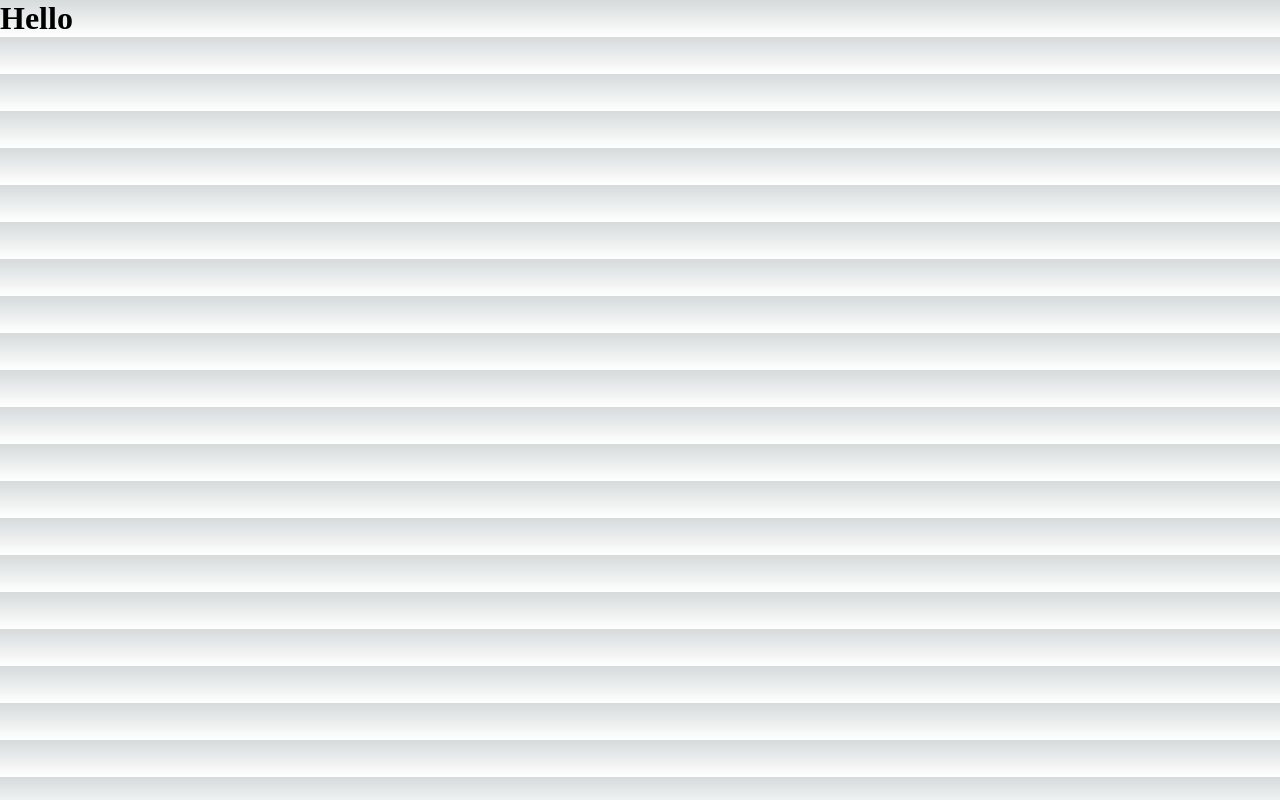
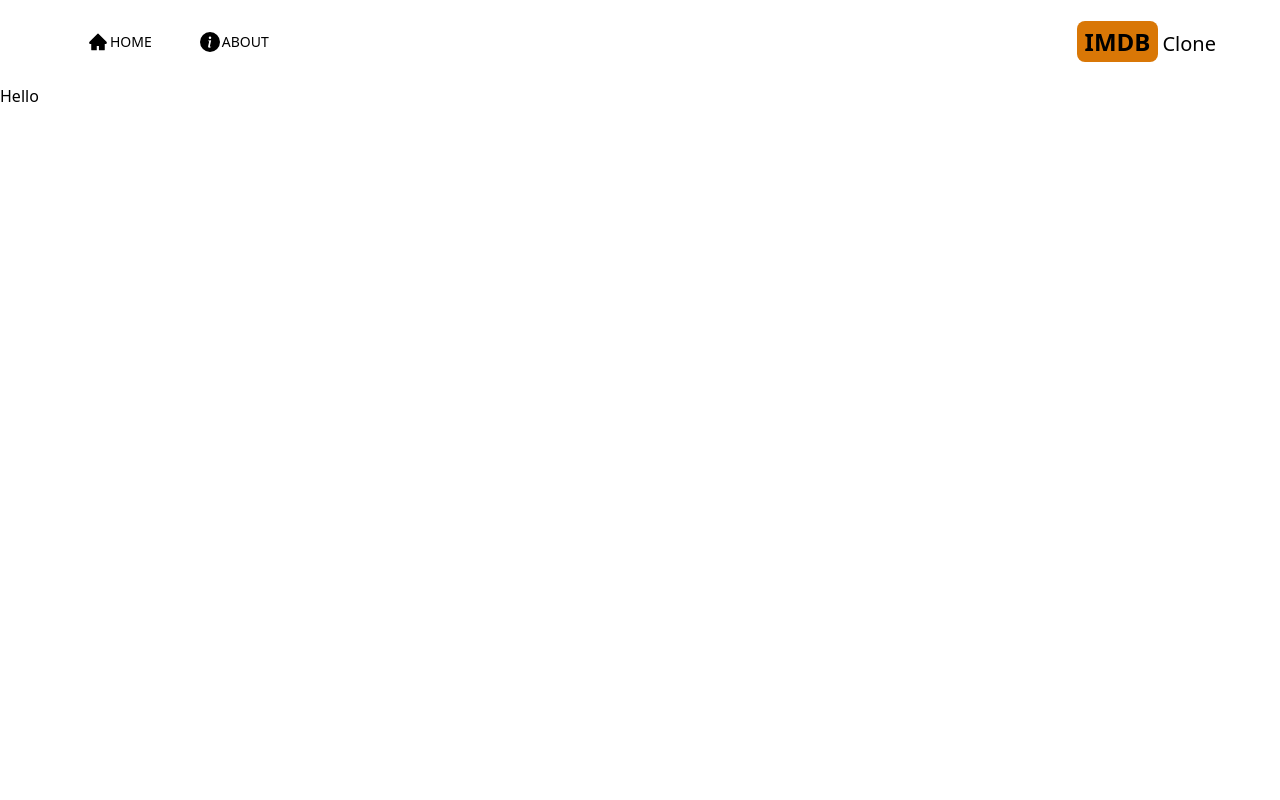
Before and after one commit to Roshantiwary1/IMBD-clone, a Next.js app: page / in a window 1280 px wide. Built offline with nearby package versions, Linux system fonts and the light colour scheme.

Commit message:
create header section

```diff
--- a/package.json
+++ b/package.json
@@ -14,7 +14,8 @@
     "eslint-config-next": "13.1.6",
     "next": "13.1.6",
     "react": "18.2.0",
-    "react-dom": "18.2.0"
+    "react-dom": "18.2.0",
+    "react-icons": "^4.7.1"
   },
   "devDependencies": {
     "autoprefixer": "^10.4.13",
--- a/src/app/globals.css
+++ b/src/app/globals.css
@@ -1,107 +1,3 @@
-:root {
-  --max-width: 1100px;
-  --border-radius: 12px;
-  --font-mono: ui-monospace, Menlo, Monaco, 'Cascadia Mono', 'Segoe UI Mono',
-    'Roboto Mono', 'Oxygen Mono', 'Ubuntu Monospace', 'Source Code Pro',
-    'Fira Mono', 'Droid Sans Mono', 'Courier New', monospace;
-
-  --foreground-rgb: 0, 0, 0;
-  --background-start-rgb: 214, 219, 220;
-  --background-end-rgb: 255, 255, 255;
-
-  --primary-glow: conic-gradient(
-    from 180deg at 50% 50%,
-    #16abff33 0deg,
-    #0885ff33 55deg,
-    #54d6ff33 120deg,
-    #0071ff33 160deg,
-    transparent 360deg
-  );
-  --secondary-glow: radial-gradient(
-    rgba(255, 255, 255, 1),
-    rgba(255, 255, 255, 0)
-  );
-
-  --tile-start-rgb: 239, 245, 249;
-  --tile-end-rgb: 228, 232, 233;
-  --tile-border: conic-gradient(
-    #00000080,
-    #00000040,
-    #00000030,
-    #00000020,
-    #00000010,
-    #00000010,
-    #00000080
-  );
-
-  --callout-rgb: 238, 240, 241;
-  --callout-border-rgb: 172, 175, 176;
-  --card-rgb: 180, 185, 188;
-  --card-border-rgb: 131, 134, 135;
-}
-
-@media (prefers-color-scheme: dark) {
-  :root {
-    --foreground-rgb: 255, 255, 255;
-    --background-start-rgb: 0, 0, 0;
-    --background-end-rgb: 0, 0, 0;
-
-    --primary-glow: radial-gradient(rgba(1, 65, 255, 0.4), rgba(1, 65, 255, 0));
-    --secondary-glow: linear-gradient(
-      to bottom right,
-      rgba(1, 65, 255, 0),
-      rgba(1, 65, 255, 0),
-      rgba(1, 65, 255, 0.3)
-    );
-
-    --tile-start-rgb: 2, 13, 46;
-    --tile-end-rgb: 2, 5, 19;
-    --tile-border: conic-gradient(
-      #ffffff80,
-      #ffffff40,
-      #ffffff30,
-      #ffffff20,
-      #ffffff10,
-      #ffffff10,
-      #ffffff80
-    );
-
-    --callout-rgb: 20, 20, 20;
-    --callout-border-rgb: 108, 108, 108;
-    --card-rgb: 100, 100, 100;
-    --card-border-rgb: 200, 200, 200;
-  }
-}
-
-* {
-  box-sizing: border-box;
-  padding: 0;
-  margin: 0;
-}
-
-html,
-body {
-  max-width: 100vw;
-  overflow-x: hidden;
-}
-
-body {
-  color: rgb(var(--foreground-rgb));
-  background: linear-gradient(
-      to bottom,
-      transparent,
-      rgb(var(--background-end-rgb))
-    )
-    rgb(var(--background-start-rgb));
-}
-
-a {
-  color: inherit;
-  text-decoration: none;
-}
-
-@media (prefers-color-scheme: dark) {
-  html {
-    color-scheme: dark;
-  }
-}
+@tailwind base;
+@tailwind components;
+@tailwind utilities;
--- a/src/app/layout.js
+++ b/src/app/layout.js
@@ -1,14 +1,18 @@
+import Header from '@/components/Header'
 import './globals.css'
 
-export default function RootLayout({ children }) {
+export default function RootLayout({children}) {
   return (
     <html lang="en">
-      {/*
-        <head /> will contain the components returned by the nearest parent
-        head.js. Find out more at https://beta.nextjs.org/docs/api-reference/file-conventions/head
-      */}
-      <head />
-      <body>{children}</body>
+      <body>
+      {/* header */}
+       <Header/>
+      {/* navbar */}
+
+      {/* searchbox */}
+
+      {children}
+      </body>
     </html>
   )
 }
--- /dev/null
+++ b/src/components/Header.js
@@ -0,0 +1,26 @@
+import React from 'react'
+import MenuItems from './MenuItems'
+import {AiFillHome} from "react-icons/ai"
+import {BsFillInfoCircleFill} from "react-icons/bs"
+import  Link from 'next/link';
+
+const Header = () => {
+  return (
+    <div className="flex justify-between mx-2 max-w-6xl sm:mx-auto items-center py-6">
+      <div className="flex">
+    <MenuItems title="HOME" address="/" Icon={AiFillHome}/>
+    <MenuItems title="ABOUT" address="/about" Icon={BsFillInfoCircleFill}/>
+      </div>
+      <div className="">
+      <Link href="/">
+        <h2 className='text-2xl'>
+        <span className='font-bold bg-amber-600 rounded-lg py-1 px-2 mr-1'>IMDB</span>
+        <span className='text-xl hidden sm:inline'>Clone</span>
+        </h2>
+      </Link>
+      </div>
+    </div>
+  )
+}
+
+export default Header
--- /dev/null
+++ b/src/components/MenuItems.js
@@ -0,0 +1,15 @@
+import Link from 'next/link'
+import React from 'react'
+
+const MenuItems = ({title,address,Icon}) => {
+  return (
+    <div className='md:inline-flex'>
+      <Link className='mx-4 lg:mx-6 hover:text-amber-600 flex items-center my-2' href={address}>
+            <Icon className="text-xl mr-0.5"/>
+            <p className='hidden md:inline text-sm'>{title}</p>
+            </Link>
+    </div>
+  )
+}
+
+export default MenuItems
--- a/tailwind.config.js
+++ b/tailwind.config.js
@@ -1,6 +1,13 @@
 /** @type {import('tailwindcss').Config} */
 module.exports = {
-  content: [],
+  content: [
+    "./app/**/*.{js,ts,jsx,tsx}",
+    "./pages/**/*.{js,ts,jsx,tsx}",
+    "./components/**/*.{js,ts,jsx,tsx}",
+
+    // Or if using `src` directory:
+    "./src/**/*.{js,ts,jsx,tsx}",
+  ],
   theme: {
     extend: {},
   },
```
Also changed, not shown: 1 other file (tests, documents, lock files or other folders).
